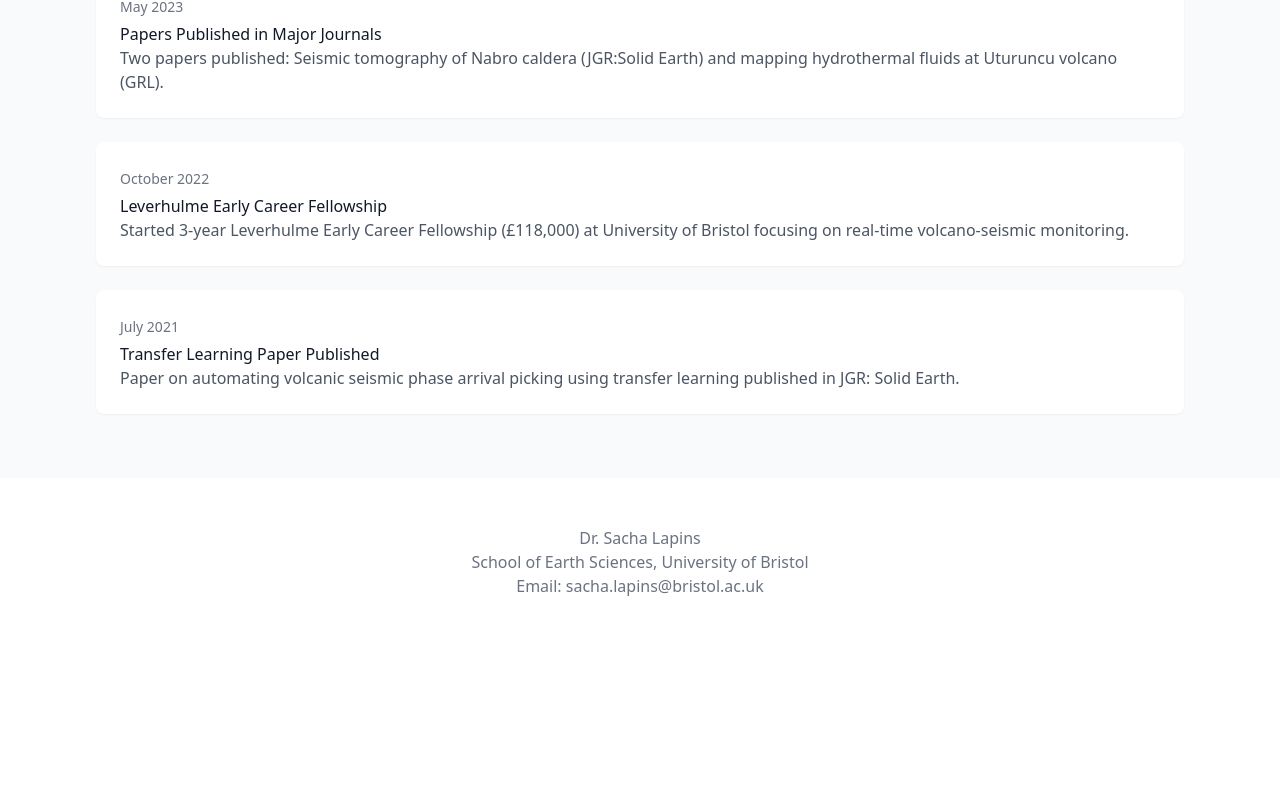
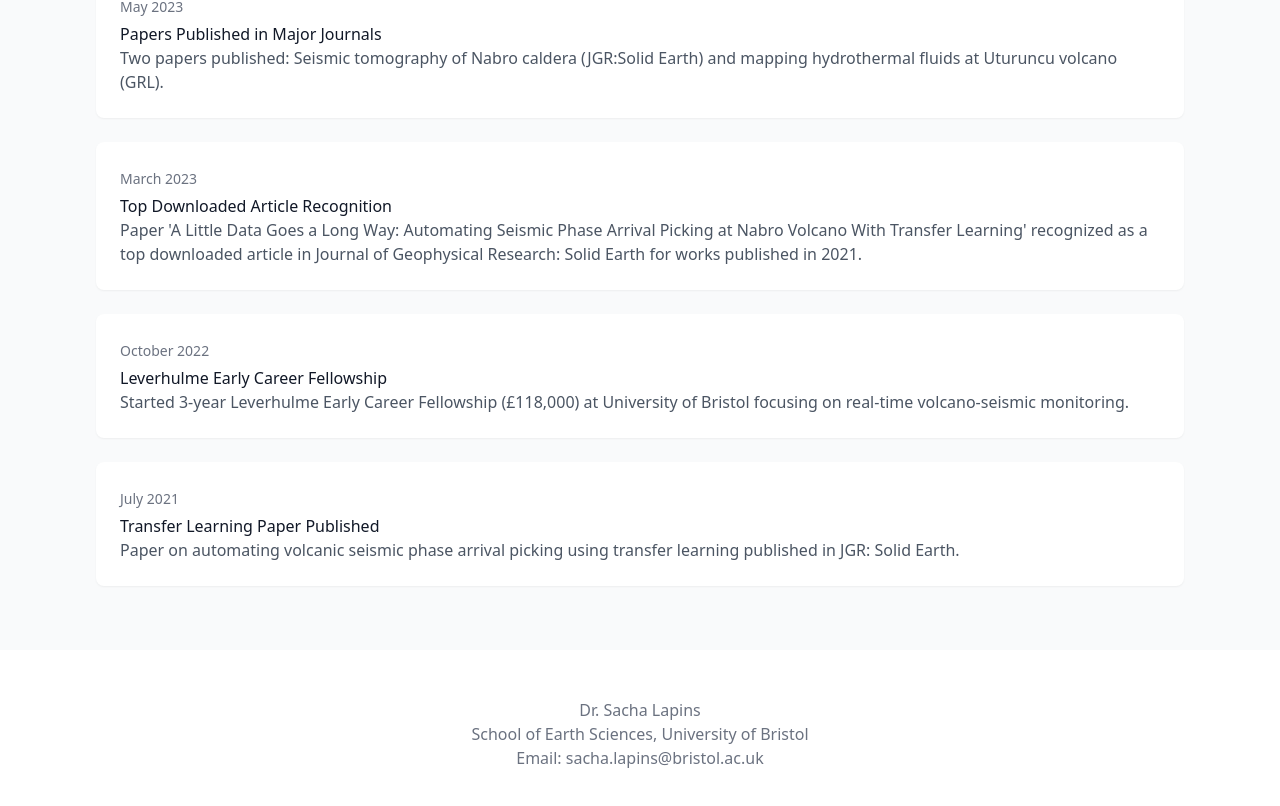
Before and after one commit to sachalapins/sachalapins.github.io, a React (Create React App) app: page / in a window 1280 px wide. Shown: the part 1206-2012 px from the top of the page. Before the commit the page ends 1852 px from the top, so only its background shows below. Built offline with nearby package versions, Linux system fonts and the light colour scheme.

Commit message:
Updated recent news

```diff
--- a/src/data/news.js
+++ b/src/data/news.js
@@ -20,6 +20,11 @@ export const newsItems = [
     content: "Two papers published: Seismic tomography of Nabro caldera (JGR:Solid Earth) and mapping hydrothermal fluids at Uturuncu volcano (GRL)."
   },
   {
+    date: "March 2023",
+    title: "Top Downloaded Article Recognition",
+    content: "Paper 'A Little Data Goes a Long Way: Automating Seismic Phase Arrival Picking at Nabro Volcano With Transfer Learning' recognized as a top downloaded article in Journal of Geophysical Research: Solid Earth for works published in 2021."
+  },
+  {
     date: "October 2022",
     title: "Leverhulme Early Career Fellowship",
     content: "Started 3-year Leverhulme Early Career Fellowship (£118,000) at University of Bristol focusing on real-time volcano-seismic monitoring."
```
